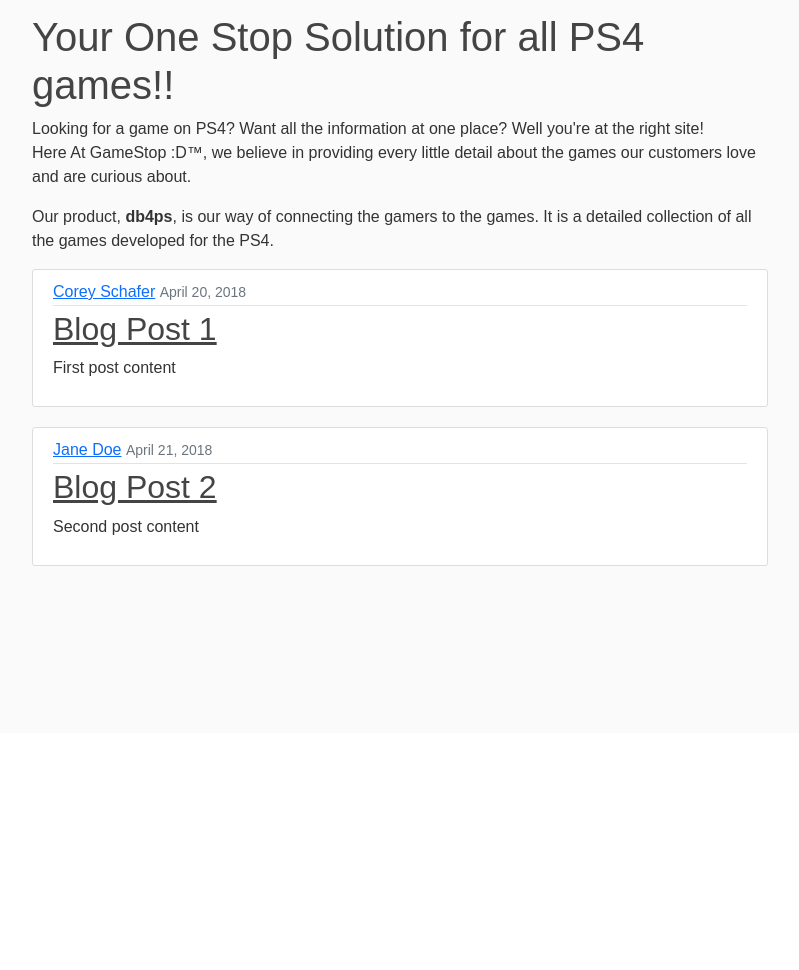
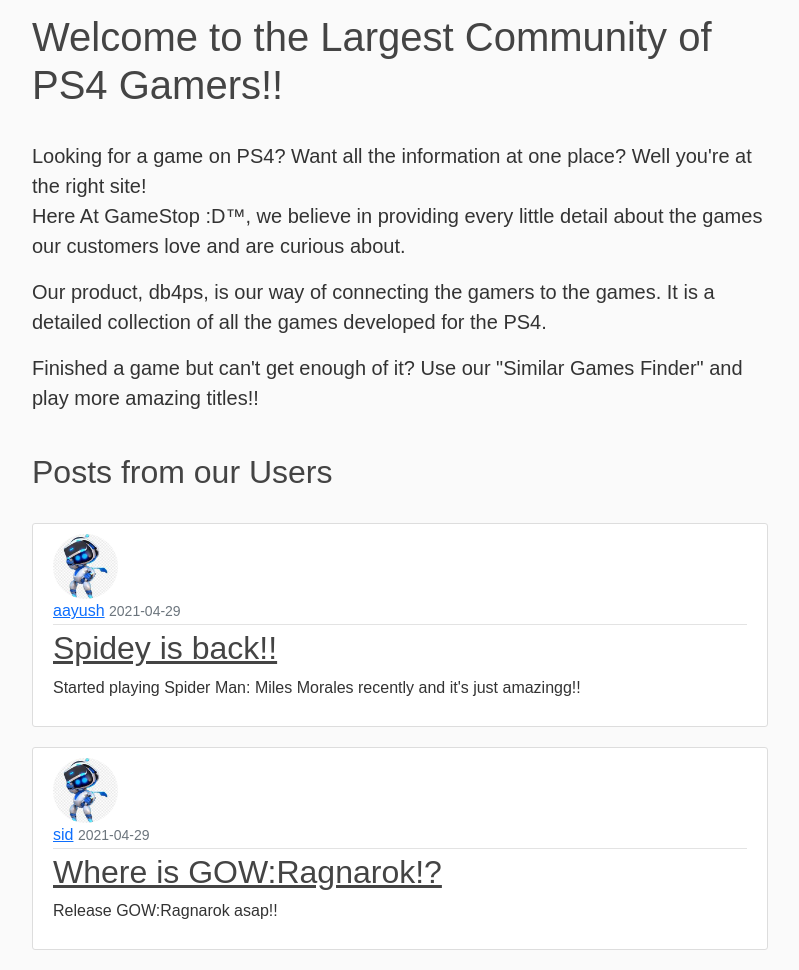
Before and after one commit to sidthakur08/db4ps, a Flask app: page / in a window 1280 px wide. Shown: the part 67-1037 px from the top of the page, without its empty margins (50-849 px from the left). Before the commit the page ends 633 px from the top, so only its background shows below. Run offline with Flask 2, Linux system fonts and the light colour scheme; data comes from the database, SQL or seed files in the repository; parts of the project's set-up code (start-up, migrations or seed data) failed here and were passed over.

Commit message:
final touches

```diff
--- a/gamestop/routes.py
+++ b/gamestop/routes.py
@@ -1,26 +1,15 @@
-from flask import render_template, url_for, flash, redirect, request
+import os
+import secrets
+from PIL import Image
+from flask import render_template, url_for, flash, redirect, request, abort
 from gamestop import app, db, bcrypt
-from gamestop.forms import RegistrationForm, LoginForm, UpdateAccountForm
+from gamestop.forms import RegistrationForm, LoginForm, UpdateAccountForm, PostForm
 from gamestop.models import User, Post
 from flask_login import login_user, current_user, logout_user, login_required
 from scipy import spatial
 import json
 import numpy as np
 
-posts = [
-    {
-        'author': 'Corey Schafer',
-        'title': 'Blog Post 1',
-        'content': 'First post content',
-        'date_posted': 'April 20, 2018'
-    },
-    {
-        'author': 'Jane Doe',
-        'title': 'Blog Post 2',
-        'content': 'Second post content',
-        'date_posted': 'April 21, 2018'
-    }
-]
 
 # loading games data
 with open('./gamestop/games.txt','r') as f:
@@ -34,7 +23,9 @@
 @app.route("/")
 @app.route("/home")
 def home():
-    return render_template('home.html', title='Home', posts=posts)
+    posts = Post.query.all()
+    return render_template('home.html', posts=posts)
+
 
 
 @app.route("/about")
@@ -147,3 +138,56 @@
             sim_games = False
 
         return render_template('display_similar.html', title='Similar Games', game_name = name[0],sim_games = sim_games)
+
+
+@app.route("/post/new", methods=['GET', 'POST'])
+@login_required
+def new_post():
+    form = PostForm()
+    if form.validate_on_submit():
+        post = Post(title=form.title.data,
+                    content=form.content.data, author=current_user)
+        db.session.add(post)
+        db.session.commit()
+        flash('Your post has been created!', 'success')
+        return redirect(url_for('home'))
+    return render_template('create_post.html', title='New Post',
+                           form=form, legend='New Post')
+
+
+@app.route("/post/<int:post_id>")
+def post(post_id):
+    post = Post.query.get_or_404(post_id)
+    return render_template('post.html', title=post.title, post=post)
+
+
+@app.route("/post/<int:post_id>/update", methods=['GET', 'POST'])
+@login_required
+def update_post(post_id):
+    post = Post.query.get_or_404(post_id)
+    if post.author != current_user:
+        abort(403)
+    form = PostForm()
+    if form.validate_on_submit():
+        post.title = form.title.data
+        post.content = form.content.data
+        db.session.commit()
+        flash('Your post has been updated!', 'success')
+        return redirect(url_for('post', post_id=post.id))
+    elif request.method == 'GET':
+        form.title.data = post.title
+        form.content.data = post.content
+    return render_template('create_post.html', title='Update Post',
+                           form=form, legend='Update Post')
+
+
+@app.route("/post/<int:post_id>/delete", methods=['POST'])
+@login_required
+def delete_post(post_id):
+    post = Post.query.get_or_404(post_id)
+    if post.author != current_user:
+        abort(403)
+    db.session.delete(post)
+    db.session.commit()
+    flash('Your post has been deleted!', 'success')
+    return redirect(url_for('home'))
--- a/gamestop/templates/home.html
+++ b/gamestop/templates/home.html
@@ -1,17 +1,21 @@
 {% extends "layout.html" %}
 {% block content %}
-    <h1>Your One Stop Solution for all PS4 games!!</h1>
-    <p>Looking for a game on PS4? Want all the information at one place? Well you're at the right site! <br> Here At GameStop :D™, we believe in providing every little detail about the games our customers love and are curious about.</p>
-    <p>Our product, <b>db4ps</b>, is our way of connecting the gamers to the games. It is a detailed collection of all the games developed for the PS4.</p>
-    <p></p>
+    <h1 class="display-6">Welcome to the Largest Community of PS4 Gamers!!</h1>
+    <br>
+    <p class="lead">Looking for a game on PS4? Want all the information at one place? Well you're at the right site! <br> Here At GameStop :D™, we believe in providing every little detail about the games our customers love and are curious about.</p>
+    <p class="lead">Our product, <b>db4ps</b>, is our way of connecting the gamers to the games. It is a detailed collection of all the games developed for the PS4.</p>
+    <p class="lead">Finished a game but can't get enough of it? Use our "Similar Games Finder" and play more amazing titles!!</p>
+    <br>
+    <h2>Posts from our Users</h1><br>
     {% for post in posts %}
         <article class="media content-section">
+          <img class="rounded-circle article-img" src="{{ url_for('static', filename='profile_pics/' + post.author.image_file) }}">
           <div class="media-body">
             <div class="article-metadata">
-              <a class="mr-2" href="#">{{ post.author }}</a>
-              <small class="text-muted">{{ post.date_posted }}</small>
+              <a class="mr-2" href="#">{{ post.author.username }}</a>
+              <small class="text-muted">{{ post.date_posted.strftime('%Y-%m-%d') }}</small>
             </div>
-            <h2><a class="article-title" href="#">{{ post.title }}</a></h2>
+            <h2><a class="article-title" href="{{ url_for('post', post_id=post.id) }}">{{ post.title }}</a></h2>
             <p class="article-content">{{ post.content }}</p>
           </div>
         </article>
--- a/gamestop/templates/layout.html
+++ b/gamestop/templates/layout.html
@@ -38,12 +38,13 @@
                 <!-- Navbar Right Side -->
                 <div class="navbar-nav text-right">
                     {% if current_user.is_authenticated %}
-                        <a class="nav-item nav-link text-white h6 mt-2" href="/account">Account</a>
-                        <a class="nav-item nav-link text-white h6 mt-2" href="/logout">Logout</a>
+                        <a class="nav-item nav-link text-white h6 mt-2" href="{{ url_for('new_post') }}">New Post</a>
+                        <a class="nav-item nav-link text-white h6 mt-2" href="{{ url_for('account') }}">Account</a>
+                        <a class="nav-item nav-link text-white h6 mt-2" href="{{ url_for('logout') }}">Logout</a>
                     {% else %}
-                        <a class="nav-item nav-link text-white h6 mt-2" href="/login">Login</a>
-                        <a class="nav-item nav-link text-white h6 mt-2" href="/register">Register</a>
-                        {% endif %}
+                        <a class="nav-item nav-link text-white h6 mt-2" href="{{ url_for('login') }}">Login</a>
+                        <a class="nav-item nav-link text-white h6 mt-2" href="{{ url_for('register') }}">Register</a>
+                    {% endif %}
                 </div>
             </div>
             </div>
```
Also changed, not shown: gamestop/forms.py (+7 -1 lines), gamestop/templates/create_post.html (added, +42 -0 lines), gamestop/templates/post.html (added, +39 -0 lines), gamestop/site.db.
